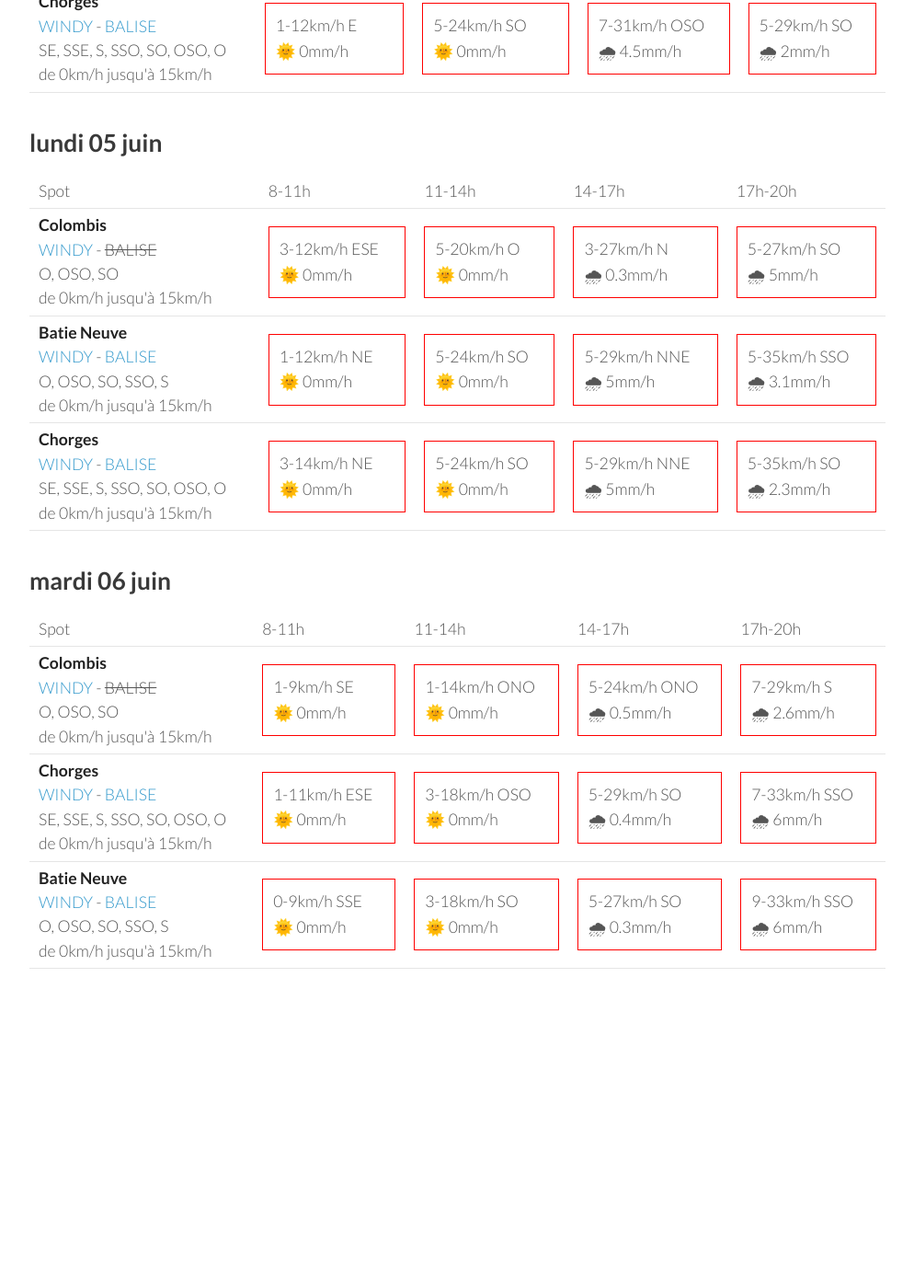
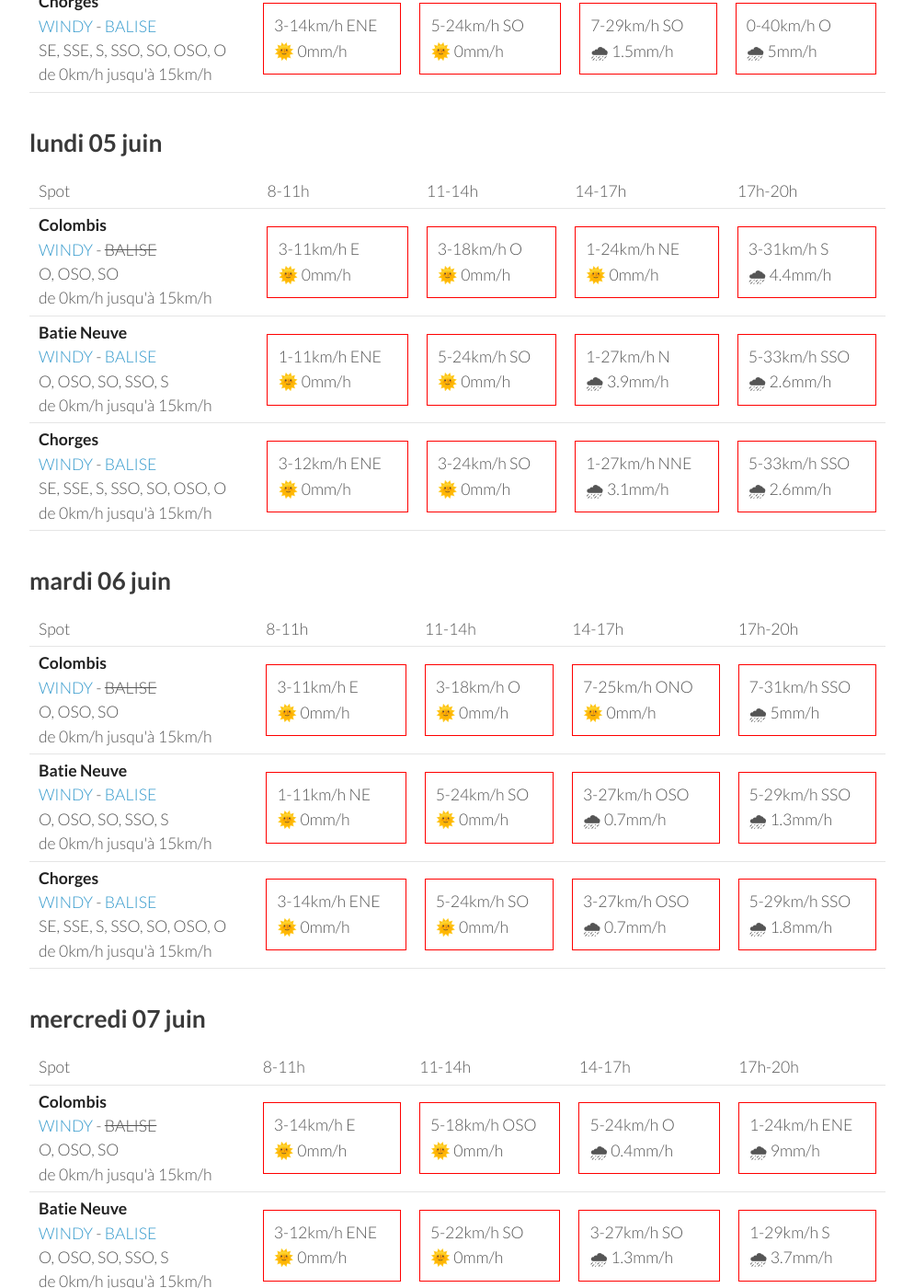
Before and after one commit to parapente-dans-le-nord/parapente-dans-le-nord.github.io, a Jekyll site: the page built from serre_poncon.markdown, in a window 1280 px wide and 1400 px high, scrolled down 1568 px. Shown: the whole window at 92% size, without its empty margins (26-1020 px from the left). Built offline with Jekyll 4.4.1, drawn with Linux system fonts in a browser that asks for light colours; before the commit the page ends 2749 px from its top, so only the background shows below that; some of the changed text lies outside the part shown.

Commit message:
update index.markdown

```diff
--- a/serre_poncon.markdown
+++ b/serre_poncon.markdown
@@ -114,32 +114,32 @@ page mise à jour le vendredi 02 juin 06:31
       <td>17h-20h</td>
     </tr>
 <tr>
-        <td><strong>Batie Neuve</strong><br><a href="https://windy.com/44.584/6.236?44.559,6.262,10,m:eTtagly">WINDY</a> - <span class=""><a href="https://www.openwindmap.org/PP554">BALISE</a> </span><br> <span class="vent-favorable">O, OSO, SO, SSO, S</span><br><span class="force-vent">de 0km/h jusqu'à 15km/h</span> </td>
+        <td><strong>Colombis</strong><br><a href="https://windy.com/44.494/6.216?44.559,6.262,10">WINDY</a> - <span class="no-balise"> BALISE </span><br> <span class="vent-favorable">O, OSO, SO</span><br><span class="force-vent">de 0km/h jusqu'à 15km/h</span> </td>
 
-            <td><div class="not-flyable"><p>1-11km/h ENE</p><p>🌞 0mm/h</p></div></td>
-            <td><div class="not-flyable"><p>5-22km/h SO</p><p>🌞 0mm/h</p></div></td>
-            <td><div class="not-flyable"><p>7-29km/h OSO</p><p>🌧 4.3mm/h</p></div></td>
-            <td><div class="not-flyable"><p>5-29km/h SO</p><p>🌧 1.4mm/h</p></div></td>
+            <td><div class="not-flyable"><p>3-14km/h E</p><p>🌧 0.2mm/h</p></div></td>
+            <td><div class="not-flyable"><p>5-18km/h OSO</p><p>🌞 0mm/h</p></div></td>
+            <td><div class="not-flyable"><p>11-29km/h SO</p><p>🌧 6mm/h</p></div></td>
+            <td><div class="not-flyable"><p>1-31km/h NNE</p><p>🌧 6mm/h</p></div></td>
 
 
     </tr>
 <tr>
-        <td><strong>Colombis</strong><br><a href="https://windy.com/44.494/6.216?44.559,6.262,10">WINDY</a> - <span class="no-balise"> BALISE </span><br> <span class="vent-favorable">O, OSO, SO</span><br><span class="force-vent">de 0km/h jusqu'à 15km/h</span> </td>
+        <td><strong>Batie Neuve</strong><br><a href="https://windy.com/44.584/6.236?44.559,6.262,10,m:eTtagly">WINDY</a> - <span class=""><a href="https://www.openwindmap.org/PP554">BALISE</a> </span><br> <span class="vent-favorable">O, OSO, SO, SSO, S</span><br><span class="force-vent">de 0km/h jusqu'à 15km/h</span> </td>
 
-            <td><div class="not-flyable"><p>3-11km/h ESE</p><p>🌞 0mm/h</p></div></td>
-            <td><div class="not-flyable"><p>3-18km/h ONO</p><p>🌞 0mm/h</p></div></td>
-            <td><div class="not-flyable"><p>11-29km/h SO</p><p>🌧 7mm/h</p></div></td>
-            <td><div class="not-flyable"><p>7-29km/h SO</p><p>🌧 3.9mm/h</p></div></td>
+            <td><div class="not-flyable"><p>1-11km/h ENE</p><p>🌞 0mm/h</p></div></td>
+            <td><div class="not-flyable"><p>5-24km/h SO</p><p>🌞 0mm/h</p></div></td>
+            <td><div class="not-flyable"><p>9-31km/h SSO</p><p>🌧 1.4mm/h</p></div></td>
+            <td><div class="not-flyable"><p>0-40km/h NO</p><p>🌧 5mm/h</p></div></td>
 
 
     </tr>
 <tr>
         <td><strong>Chorges</strong><br><a href="https://windy.com/44.578/6.280?44.559,6.262,10">WINDY</a> - <span class=""><a href="https://www.openwindmap.org/PP554">BALISE</a> </span><br> <span class="vent-favorable">SE, SSE, S, SSO, SO, OSO, O</span><br><span class="force-vent">de 0km/h jusqu'à 15km/h</span> </td>
 
-            <td><div class="not-flyable"><p>1-12km/h E</p><p>🌞 0mm/h</p></div></td>
+            <td><div class="not-flyable"><p>3-14km/h ENE</p><p>🌞 0mm/h</p></div></td>
             <td><div class="not-flyable"><p>5-24km/h SO</p><p>🌞 0mm/h</p></div></td>
-            <td><div class="not-flyable"><p>7-31km/h OSO</p><p>🌧 4.5mm/h</p></div></td>
-            <td><div class="not-flyable"><p>5-29km/h SO</p><p>🌧 2mm/h</p></div></td>
+            <td><div class="not-flyable"><p>7-29km/h SO</p><p>🌧 1.5mm/h</p></div></td>
+            <td><div class="not-flyable"><p>0-40km/h O</p><p>🌧 5mm/h</p></div></td>
 
 
     </tr>
@@ -162,30 +162,30 @@ page mise à jour le vendredi 02 juin 06:31
 <tr>
         <td><strong>Colombis</strong><br><a href="https://windy.com/44.494/6.216?44.559,6.262,10">WINDY</a> - <span class="no-balise"> BALISE </span><br> <span class="vent-favorable">O, OSO, SO</span><br><span class="force-vent">de 0km/h jusqu'à 15km/h</span> </td>
 
-            <td><div class="not-flyable"><p>3-12km/h ESE</p><p>🌞 0mm/h</p></div></td>
-            <td><div class="not-flyable"><p>5-20km/h O</p><p>🌞 0mm/h</p></div></td>
-            <td><div class="not-flyable"><p>3-27km/h N</p><p>🌧 0.3mm/h</p></div></td>
-            <td><div class="not-flyable"><p>5-27km/h SO</p><p>🌧 5mm/h</p></div></td>
+            <td><div class="not-flyable"><p>3-11km/h E</p><p>🌞 0mm/h</p></div></td>
+            <td><div class="not-flyable"><p>3-18km/h O</p><p>🌞 0mm/h</p></div></td>
+            <td><div class="not-flyable"><p>1-24km/h NE</p><p>🌞 0mm/h</p></div></td>
+            <td><div class="not-flyable"><p>3-31km/h S</p><p>🌧 4.4mm/h</p></div></td>
 
 
     </tr>
 <tr>
         <td><strong>Batie Neuve</strong><br><a href="https://windy.com/44.584/6.236?44.559,6.262,10,m:eTtagly">WINDY</a> - <span class=""><a href="https://www.openwindmap.org/PP554">BALISE</a> </span><br> <span class="vent-favorable">O, OSO, SO, SSO, S</span><br><span class="force-vent">de 0km/h jusqu'à 15km/h</span> </td>
 
-            <td><div class="not-flyable"><p>1-12km/h NE</p><p>🌞 0mm/h</p></div></td>
+            <td><div class="not-flyable"><p>1-11km/h ENE</p><p>🌞 0mm/h</p></div></td>
             <td><div class="not-flyable"><p>5-24km/h SO</p><p>🌞 0mm/h</p></div></td>
-            <td><div class="not-flyable"><p>5-29km/h NNE</p><p>🌧 5mm/h</p></div></td>
-            <td><div class="not-flyable"><p>5-35km/h SSO</p><p>🌧 3.1mm/h</p></div></td>
+            <td><div class="not-flyable"><p>1-27km/h N</p><p>🌧 3.9mm/h</p></div></td>
+            <td><div class="not-flyable"><p>5-33km/h SSO</p><p>🌧 2.6mm/h</p></div></td>
 
 
     </tr>
 <tr>
         <td><strong>Chorges</strong><br><a href="https://windy.com/44.578/6.280?44.559,6.262,10">WINDY</a> - <span class=""><a href="https://www.openwindmap.org/PP554">BALISE</a> </span><br> <span class="vent-favorable">SE, SSE, S, SSO, SO, OSO, O</span><br><span class="force-vent">de 0km/h jusqu'à 15km/h</span> </td>
 
-            <td><div class="not-flyable"><p>3-14km/h NE</p><p>🌞 0mm/h</p></div></td>
-            <td><div class="not-flyable"><p>5-24km/h SO</p><p>🌞 0mm/h</p></div></td>
-            <td><div class="not-flyable"><p>5-29km/h NNE</p><p>🌧 5mm/h</p></div></td>
-            <td><div class="not-flyable"><p>5-35km/h SO</p><p>🌧 2.3mm/h</p></div></td>
+            <td><div class="not-flyable"><p>3-12km/h ENE</p><p>🌞 0mm/h</p></div></td>
+            <td><div class="not-flyable"><p>3-24km/h SO</p><p>🌞 0mm/h</p></div></td>
+            <td><div class="not-flyable"><p>1-27km/h NNE</p><p>🌧 3.1mm/h</p></div></td>
+            <td><div class="not-flyable"><p>5-33km/h SSO</p><p>🌧 2.6mm/h</p></div></td>
 
 
     </tr>
@@ -208,30 +208,30 @@ page mise à jour le vendredi 02 juin 06:31
 <tr>
         <td><strong>Colombis</strong><br><a href="https://windy.com/44.494/6.216?44.559,6.262,10">WINDY</a> - <span class="no-balise"> BALISE </span><br> <span class="vent-favorable">O, OSO, SO</span><br><span class="force-vent">de 0km/h jusqu'à 15km/h</span> </td>
 
-            <td><div class="not-flyable"><p>1-9km/h SE</p><p>🌞 0mm/h</p></div></td>
-            <td><div class="not-flyable"><p>1-14km/h ONO</p><p>🌞 0mm/h</p></div></td>
-            <td><div class="not-flyable"><p>5-24km/h ONO</p><p>🌧 0.5mm/h</p></div></td>
-            <td><div class="not-flyable"><p>7-29km/h S</p><p>🌧 2.6mm/h</p></div></td>
+            <td><div class="not-flyable"><p>3-11km/h E</p><p>🌞 0mm/h</p></div></td>
+            <td><div class="not-flyable"><p>3-18km/h O</p><p>🌞 0mm/h</p></div></td>
+            <td><div class="not-flyable"><p>7-25km/h ONO</p><p>🌞 0mm/h</p></div></td>
+            <td><div class="not-flyable"><p>7-31km/h SSO</p><p>🌧 5mm/h</p></div></td>
+
+
+    </tr>
+<tr>
+        <td><strong>Batie Neuve</strong><br><a href="https://windy.com/44.584/6.236?44.559,6.262,10,m:eTtagly">WINDY</a> - <span class=""><a href="https://www.openwindmap.org/PP554">BALISE</a> </span><br> <span class="vent-favorable">O, OSO, SO, SSO, S</span><br><span class="force-vent">de 0km/h jusqu'à 15km/h</span> </td>
+
+            <td><div class="not-flyable"><p>1-11km/h NE</p><p>🌞 0mm/h</p></div></td>
+            <td><div class="not-flyable"><p>5-24km/h SO</p><p>🌞 0mm/h</p></div></td>
+            <td><div class="not-flyable"><p>3-27km/h OSO</p><p>🌧 0.7mm/h</p></div></td>
+            <td><div class="not-flyable"><p>5-29km/h SSO</p><p>🌧 1.3mm/h</p></div></td>
 
 
     </tr>
 <tr>
         <td><strong>Chorges</strong><br><a href="https://windy.com/44.578/6.280?44.559,6.262,10">WINDY</a> - <span class=""><a href="https://www.openwindmap.org/PP554">BALISE</a> </span><br> <span class="vent-favorable">SE, SSE, S, SSO, SO, OSO, O</span><br><span class="force-vent">de 0km/h jusqu'à 15km/h</span> </td>
 
-            <td><div class="not-flyable"><p>1-11km/h ESE</p><p>🌞 0mm/h</p></div></td>
-            <td><div class="not-flyable"><p>3-18km/h OSO</p><p>🌞 0mm/h</p></div></td>
-            <td><div class="not-flyable"><p>5-29km/h SO</p><p>🌧 0.4mm/h</p></div></td>
-            <td><div class="not-flyable"><p>7-33km/h SSO</p><p>🌧 6mm/h</p></div></td>
-
-
-    </tr>
-<tr>
-        <td><strong>Batie Neuve</strong><br><a href="https://windy.com/44.584/6.236?44.559,6.262,10,m:eTtagly">WINDY</a> - <span class=""><a href="https://www.openwindmap.org/PP554">BALISE</a> </span><br> <span class="vent-favorable">O, OSO, SO, SSO, S</span><br><span class="force-vent">de 0km/h jusqu'à 15km/h</span> </td>
-
-            <td><div class="not-flyable"><p>0-9km/h SSE</p><p>🌞 0mm/h</p></div></td>
-            <td><div class="not-flyable"><p>3-18km/h SO</p><p>🌞 0mm/h</p></div></td>
-            <td><div class="not-flyable"><p>5-27km/h SO</p><p>🌧 0.3mm/h</p></div></td>
-            <td><div class="not-flyable"><p>9-33km/h SSO</p><p>🌧 6mm/h</p></div></td>
+            <td><div class="not-flyable"><p>3-14km/h ENE</p><p>🌞 0mm/h</p></div></td>
+            <td><div class="not-flyable"><p>5-24km/h SO</p><p>🌞 0mm/h</p></div></td>
+            <td><div class="not-flyable"><p>3-27km/h OSO</p><p>🌧 0.7mm/h</p></div></td>
+            <td><div class="not-flyable"><p>5-29km/h SSO</p><p>🌧 1.8mm/h</p></div></td>
 
 
     </tr>
@@ -239,3 +239,49 @@ page mise à jour le vendredi 02 juin 06:31
 </tbody>
 </table>
 {:/}
+## mercredi 07 juin
+
+{::nomarkdown}
+<table>
+  <tbody>
+    <tr>
+      <td>Spot</td>
+      <td>8-11h</td>
+      <td>11-14h</td>
+      <td>14-17h</td>
+      <td>17h-20h</td>
+    </tr>
+<tr>
+        <td><strong>Colombis</strong><br><a href="https://windy.com/44.494/6.216?44.559,6.262,10">WINDY</a> - <span class="no-balise"> BALISE </span><br> <span class="vent-favorable">O, OSO, SO</span><br><span class="force-vent">de 0km/h jusqu'à 15km/h</span> </td>
+
+            <td><div class="not-flyable"><p>3-14km/h E</p><p>🌞 0mm/h</p></div></td>
+            <td><div class="not-flyable"><p>5-18km/h OSO</p><p>🌞 0mm/h</p></div></td>
+            <td><div class="not-flyable"><p>5-24km/h O</p><p>🌧 0.4mm/h</p></div></td>
+            <td><div class="not-flyable"><p>1-24km/h ENE</p><p>🌧 9mm/h</p></div></td>
+
+
+    </tr>
+<tr>
+        <td><strong>Batie Neuve</strong><br><a href="https://windy.com/44.584/6.236?44.559,6.262,10,m:eTtagly">WINDY</a> - <span class=""><a href="https://www.openwindmap.org/PP554">BALISE</a> </span><br> <span class="vent-favorable">O, OSO, SO, SSO, S</span><br><span class="force-vent">de 0km/h jusqu'à 15km/h</span> </td>
+
+            <td><div class="not-flyable"><p>3-12km/h ENE</p><p>🌞 0mm/h</p></div></td>
+            <td><div class="not-flyable"><p>5-22km/h SO</p><p>🌞 0mm/h</p></div></td>
+            <td><div class="not-flyable"><p>3-27km/h SO</p><p>🌧 1.3mm/h</p></div></td>
+            <td><div class="not-flyable"><p>1-29km/h S</p><p>🌧 3.7mm/h</p></div></td>
+
+
+    </tr>
+<tr>
+        <td><strong>Chorges</strong><br><a href="https://windy.com/44.578/6.280?44.559,6.262,10">WINDY</a> - <span class=""><a href="https://www.openwindmap.org/PP554">BALISE</a> </span><br> <span class="vent-favorable">SE, SSE, S, SSO, SO, OSO, O</span><br><span class="force-vent">de 0km/h jusqu'à 15km/h</span> </td>
+
+            <td><div class="not-flyable"><p>3-16km/h ENE</p><p>🌞 0mm/h</p></div></td>
+            <td><div class="not-flyable"><p>5-22km/h SO</p><p>🌞 0mm/h</p></div></td>
+            <td><div class="not-flyable"><p>3-29km/h OSO</p><p>🌧 1mm/h</p></div></td>
+            <td><div class="not-flyable"><p>1-27km/h SSO</p><p>🌧 2.8mm/h</p></div></td>
+
+
+    </tr>
+
+</tbody>
+</table>
+{:/}
```
Also changed, not shown: other parts of serre_poncon.markdown (+1 -1 lines).
